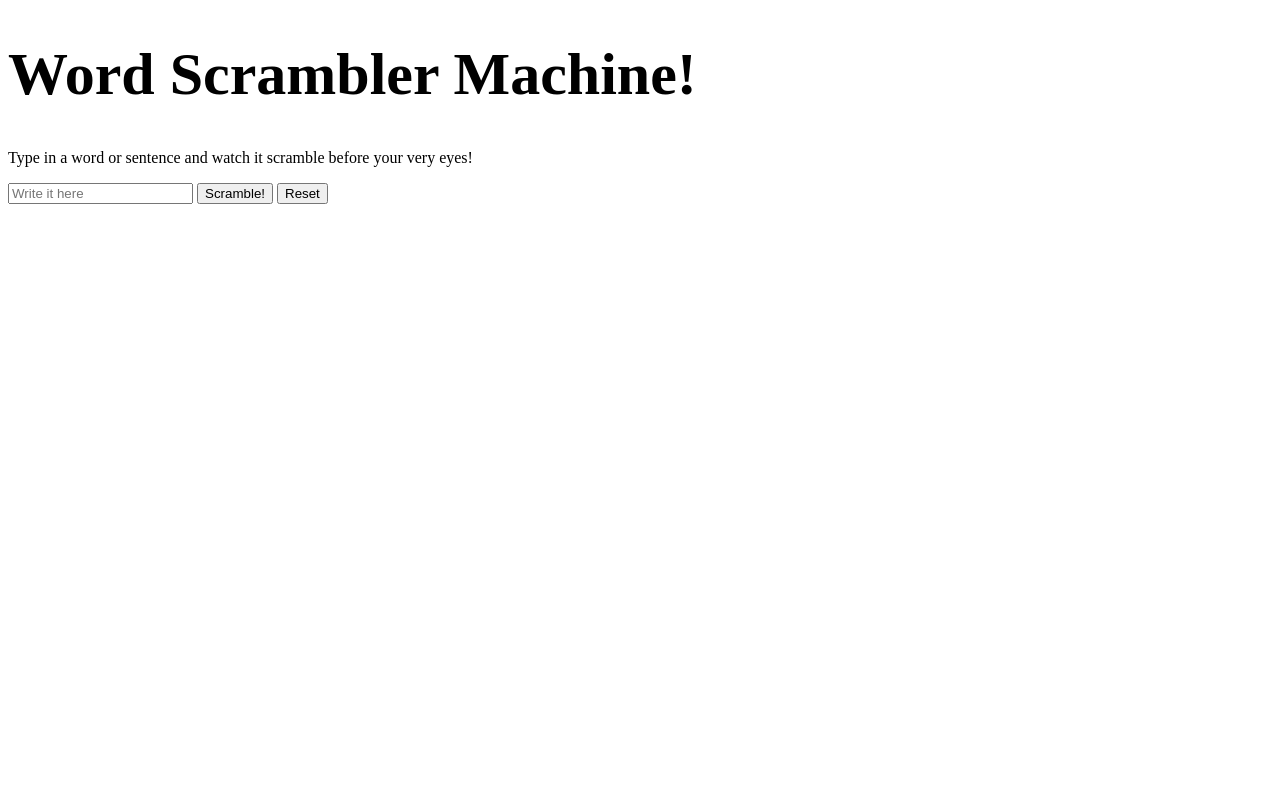
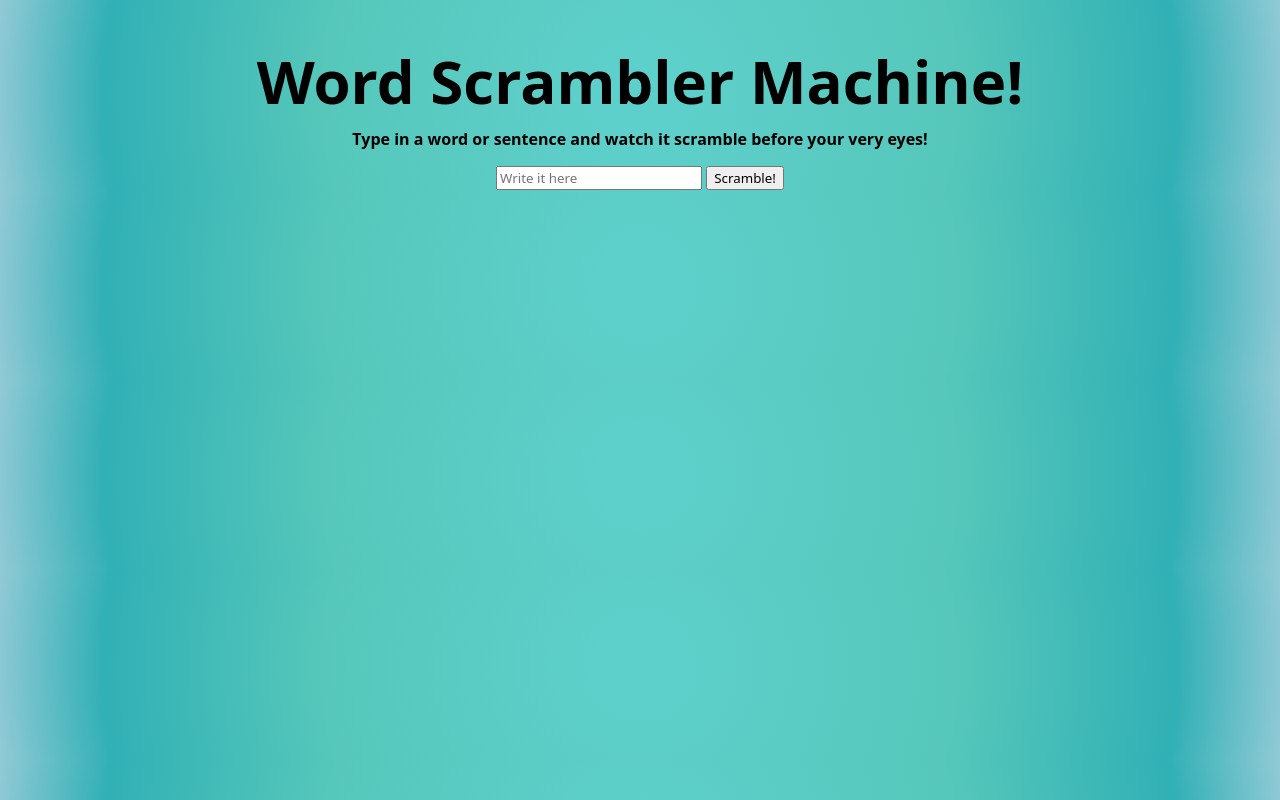
Before and after one commit to ChiomaE/DOM-SBA-Website, a plain HTML site: page index.html in a window 1280 px wide. Drawn offline with Linux system fonts and the light colour scheme.

Commit message:
styles added

```diff
--- a/index.html
+++ b/index.html
@@ -4,23 +4,23 @@
     <meta charset="UTF-8">
     <meta name="viewport" content="width=device-width, initial-scale=1.0">
     <title>Word Scramble</title>
-    <link rel="stylesheet" href="stle.css">
+    <link rel="stylesheet" href="style.css">
 </head>
 <body>
     <div id="description">
-        <h1 style="font-size: 60px;">Word Scrambler Machine!</h1>
-        <p>Type in a word or sentence and watch it scramble before your very eyes!
+        <h1 style="font-size: 60px; margin-bottom: -10px;">Word Scrambler Machine!</h1>
+        <p><strong>Type in a word or sentence and watch it scramble before your very eyes!</strong>
 
         </p>
 
     </div>
     <!-- Scrambler -->
-    <!-- Space for scrambled text, at most h3 size -->
     <div id="scrambled_word"></div>
-    <div>
+    <!-- Scramble Input and buttons -->
+    <div class = "scramble-input">
         <input type="text" id="word" placeholder="Write it here">
         <button type="submit" id="scramble">Scramble!</button>
-        <button type="clear" id="reset">Reset</button>
+        <!-- <button type="clear" id="reset">Reset</button> -->
     </div>
 
 
--- a/style.css
+++ b/style.css
@@ -2,16 +2,31 @@
     font-family: system-ui, 'Segoe UI', Roboto, Oxygen, Ubuntu, Cantarell, 'Open Sans', 'Helvetica Neue', sans-serif;
 }
 
-/* #description {
+body {
+    background: rgb(94,208,203);
+    background: radial-gradient(circle, rgba(94,208,203,1) 6%, rgba(86,199,186,1) 49%, rgba(49,176,181,1) 83%, rgba(145,202,213,1) 100%);
+
+    display: flex;
+    flex-direction: column;
+    padding: 0;
+    margin: 0;
+    align-items: center;
+    justify-content: center;
+    text-align: center;
+
+
+}
+
+/* div {
     display: flex;
     flex-direction: column;
     padding: 0;
     margin: 0;
     justify-content: center;
+    align-items: center;
     text-align: center;
+} */
+
+.scramble-input{
+    width: 100%;
 }
- */
-/* input {
-    width: 20vw;
-    justify-content: center;
-} */
```
Also changed, not shown: index.js (line endings or trailing spaces).
